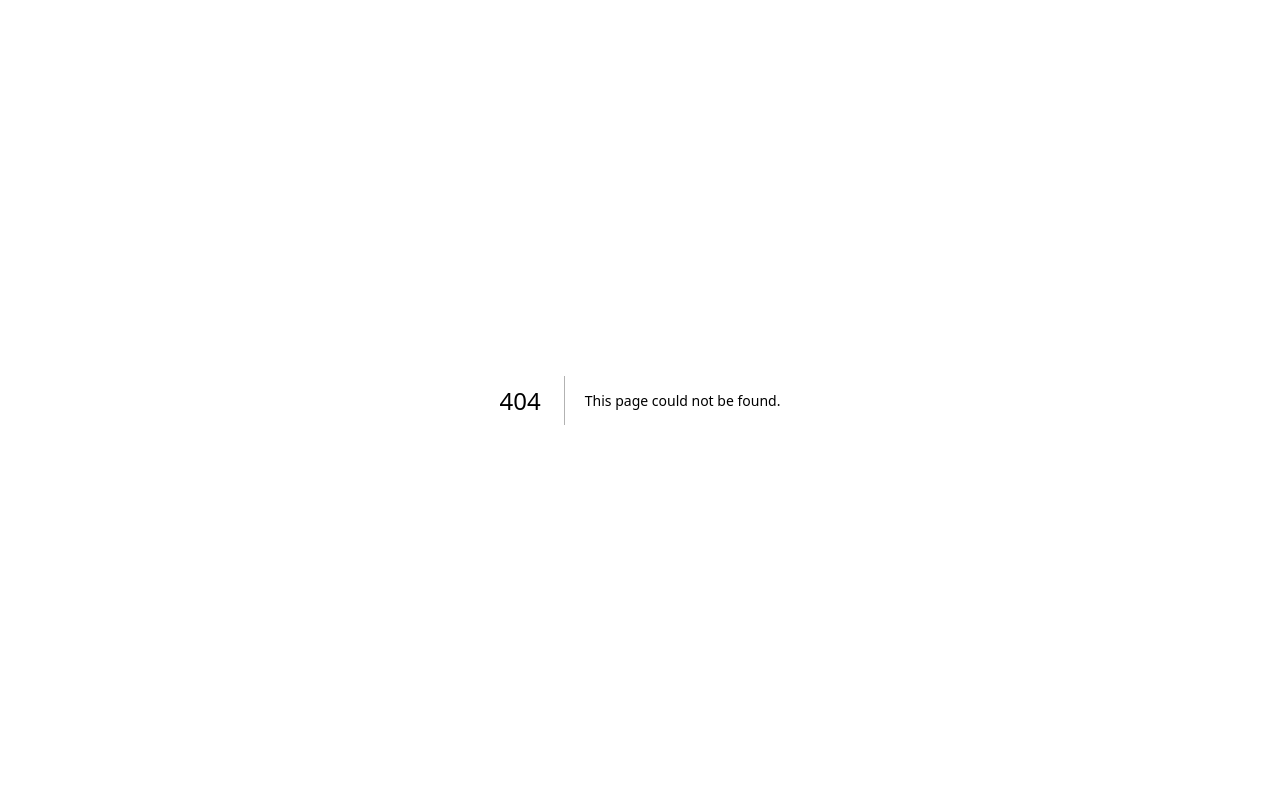
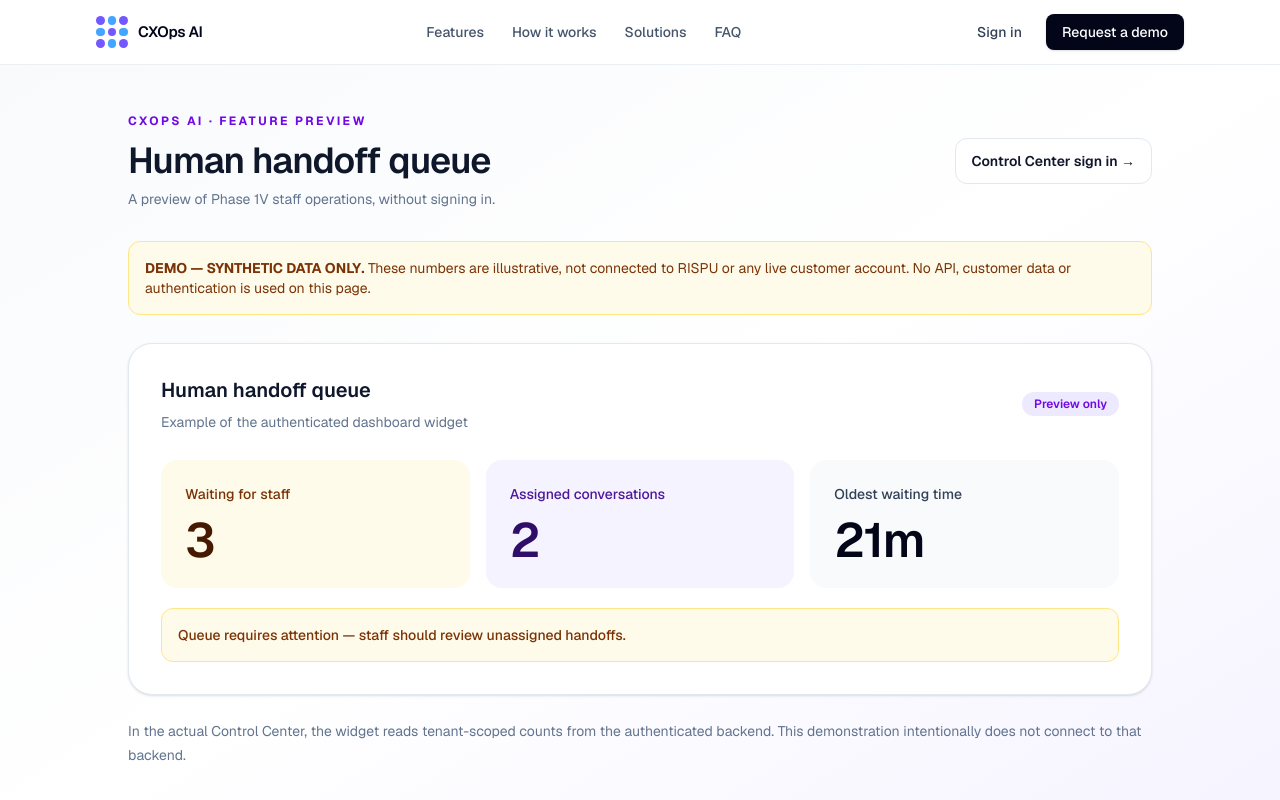
Before and after one commit to zrasooli94/cxops-ai, a Next.js app in the folder frontend/: page /demo/handoff in a window 1280 px wide. Before the commit this address had no page. Shown: the top 800 px of the page. Built offline with nearby package versions, Linux system fonts and the light colour scheme.

Commit message:
feat(preview): add clearly labeled synthetic handoff dashboard demo without production authentication

```diff
--- /dev/null
+++ b/frontend/src/app/(marketing)/demo/handoff/page.tsx
@@ -0,0 +1,66 @@
+import Link from "next/link";
+
+export const metadata = {
+  title: "Human Handoff Dashboard Demo | CXOps AI",
+  robots: { index: false, follow: false },
+};
+
+const SAMPLE = {
+  waiting: 3,
+  assigned: 2,
+  oldestWaitingMinutes: 21,
+  needsAttention: true,
+};
+
+export default function HandoffDemoPage() {
+  return (
+    <main className="min-h-screen bg-gradient-to-br from-slate-50 via-white to-violet-50 px-5 py-12 text-slate-900">
+      <div className="mx-auto max-w-5xl">
+        <div className="mb-8 flex flex-wrap items-center justify-between gap-4">
+          <div>
+            <p className="text-xs font-bold uppercase tracking-[0.2em] text-violet-700">CXOps AI · Feature preview</p>
+            <h1 className="mt-3 text-3xl font-semibold tracking-tight sm:text-4xl">Human handoff queue</h1>
+            <p className="mt-2 text-sm text-slate-500">A preview of Phase 1V staff operations, without signing in.</p>
+          </div>
+          <Link href="/login" className="rounded-xl border border-slate-200 bg-white px-4 py-3 text-sm font-semibold hover:border-violet-400">
+            Control Center sign in →
+          </Link>
+        </div>
+        <div role="note" className="mb-7 rounded-xl border border-amber-200 bg-amber-50 p-4 text-sm text-amber-900">
+          <strong>DEMO — SYNTHETIC DATA ONLY.</strong> These numbers are illustrative, not connected to RISPU or any live customer account. No API, customer data or authentication is used on this page.
+        </div>
+        <section aria-label="Example human handoff queue" className="rounded-3xl border border-slate-200 bg-white p-6 shadow-sm sm:p-8">
+          <div className="flex flex-wrap items-center justify-between gap-4">
+            <div>
+              <h2 className="text-xl font-semibold">Human handoff queue</h2>
+              <p className="mt-2 text-sm text-slate-500">Example of the authenticated dashboard widget</p>
+            </div>
+            <span className="rounded-full bg-violet-100 px-3 py-1 text-xs font-semibold text-violet-700">Preview only</span>
+          </div>
+          <div className="mt-7 grid gap-4 sm:grid-cols-3">
+            <div className="rounded-2xl bg-amber-50 p-6">
+              <p className="text-sm font-medium text-amber-900">Waiting for staff</p>
+              <p className="mt-3 text-5xl font-semibold tracking-tight text-amber-950">{SAMPLE.waiting}</p>
+            </div>
+            <div className="rounded-2xl bg-violet-50 p-6">
+              <p className="text-sm font-medium text-violet-900">Assigned conversations</p>
+              <p className="mt-3 text-5xl font-semibold tracking-tight text-violet-950">{SAMPLE.assigned}</p>
+            </div>
+            <div className="rounded-2xl bg-slate-50 p-6">
+              <p className="text-sm font-medium text-slate-700">Oldest waiting time</p>
+              <p className="mt-3 text-5xl font-semibold tracking-tight text-slate-950">{SAMPLE.oldestWaitingMinutes}m</p>
+            </div>
+          </div>
+          {SAMPLE.needsAttention && (
+            <div className="mt-5 rounded-xl border border-amber-200 bg-amber-50 p-4 text-sm font-medium text-amber-900">
+              Queue requires attention — staff should review unassigned handoffs.
+            </div>
+          )}
+        </section>
+        <p className="mt-6 text-sm leading-6 text-slate-500">
+          In the actual Control Center, the widget reads tenant-scoped counts from the authenticated backend. This demonstration intentionally does not connect to that backend.
+        </p>
+      </div>
+    </main>
+  );
+}
```
